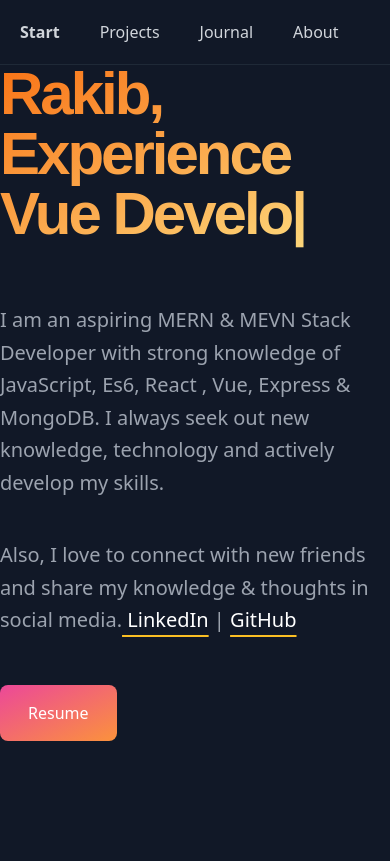
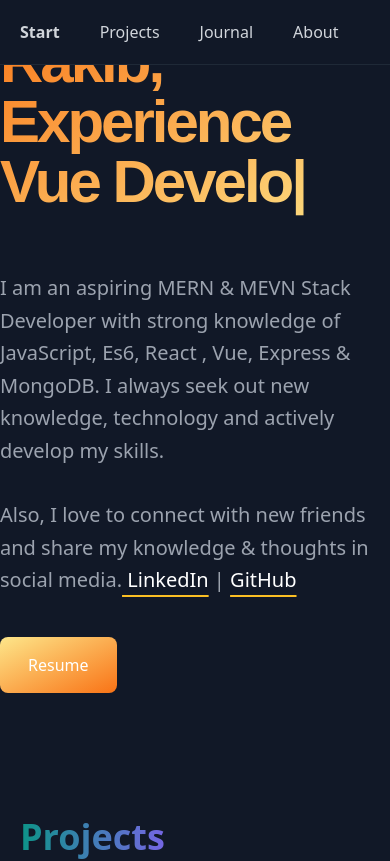
Before and after one commit to rakibsarowar/react-project-10, a React (Vite) app: page / in a window 390 px wide. Shown: the top 861 px of the page. Built offline with nearby package versions, Linux system fonts and the light colour scheme; a web font is replaced by a local one.

Commit message:
working on hero

```diff
--- a/src/components/Hero.jsx
+++ b/src/components/Hero.jsx
@@ -25,21 +25,21 @@
 
     <>
 
-      <div className="container mx-auto pt-16 mb-16 md:pt-16 md:mb-20 sm font-sans relative">
+      <div className="container mx-auto mb-16 md:pt-16 md:mb-20 sm font-sans relative">
         <div className="grid grid-cols-12 gap-4">
           <div className="col-span-12 px-0 sm:col-start-1 sm:col-span-12 sm:px-0 lg:col-start-1 lg:col-span-12 lg:px-0 xl:col-span-8 xl:col-start-3 2xl:col-span-8 2xl:col-start-3">
             <div>
-              <h1 className="text-6xl lg:text-9xl md:text-7xl font-semibold tracking-tighter text-gray-700 mb-11 md:mb-14 pb-4 md:pb-4 bg-gradient-to-br from-orange-500 to-amber-200 text-transparent bg-clip-text text-left font-link">
+              <h1 className="text-6xl pt-8 lg:text-9xl md:text-7xl font-semibold tracking-tighter text-gray-700 mb-11 md:mb-14 pb-4 md:pb-4 bg-gradient-to-br from-orange-500 to-amber-200 text-transparent bg-clip-text text-left font-link">
 
                 Rakib,<br />
                 Experience<br />
                 <span ref={el} />
               </h1>
               <div className="text-xl md:text-2xl text-gray-400">
-                <p className="mb-10 leading-relaxed font-normal subpixel-antialiased">
+                <p className="mb-8 leading-relaxed font-normal subpixel-antialiased">
                   I am an aspiring MERN & MEVN Stack Developer with strong knowledge of JavaScript, Es6, React , Vue, Express & MongoDB. I always seek out new knowledge, technology and actively develop my skills.
                 </p>
-                <p className="mb-2 leading-relaxed font-normal subpixel-antialiased">
+                <p className="mb-10 leading-relaxed font-normal subpixel-antialiased">
                   Also, I love to connect with new friends and share my knowledge & thoughts in social media.
                   <a direction="up" className="ease-in font-normal underline underline-offset-8 decoration-2 decoration-amber-400 text-white hover:text-white hover:decoration-white" href="https://www.linkedin.com/in/rakibsarowar/"> LinkedIn</a> <span>| </span>
                   <a direction="up" className="ease-in font-normal underline underline-offset-8 decoration-2 decoration-amber-400 text-white hover:text-white hover:decoration-white" href="https://github.com/rakibsarowar">GitHub</a>
@@ -47,7 +47,7 @@
               </div>
 
               <div className="pb-8">
-                <a direction="up" duration="0.7" bg="white" className="mt-10 px-10 text-white bg-gradient-to-br from-pink-500 to-orange-400 hover:bg-gradient-to-bl focus:ring-4 focus:outline-none focus:ring-pink-200 dark:focus:ring-pink-800 font-medium rounded-lg md:text-xl px-7 py-4 text-center mb-7 inline-block" data-sal="slide-up" data-sal-delay="200" data-sal-easing="ease" data-sal-duration="800" href="https://drive.google.com/uc?export=download&amp;id=1Wv1K-0Bm3-Sjm_Ki0V-fFnT0FjPCUkiJ">
+                <a direction="up" duration="0.7" bg="white" className="px-10 text-white bg-gradient-to-br from-amber-200 to-orange-500 hover:bg-gradient-to-bl focus:ring-4 focus:outline-none focus:ring-pink-200 dark:focus:ring-pink-800 font-medium rounded-lg md:text-xl px-7 py-4 text-center mb-7 inline-block" data-sal="slide-up" data-sal-delay="200" data-sal-easing="ease" data-sal-duration="800" href="https://drive.google.com/uc?export=download&amp;id=1Wv1K-0Bm3-Sjm_Ki0V-fFnT0FjPCUkiJ">
                   Resume</a>
               </div>
 
```
